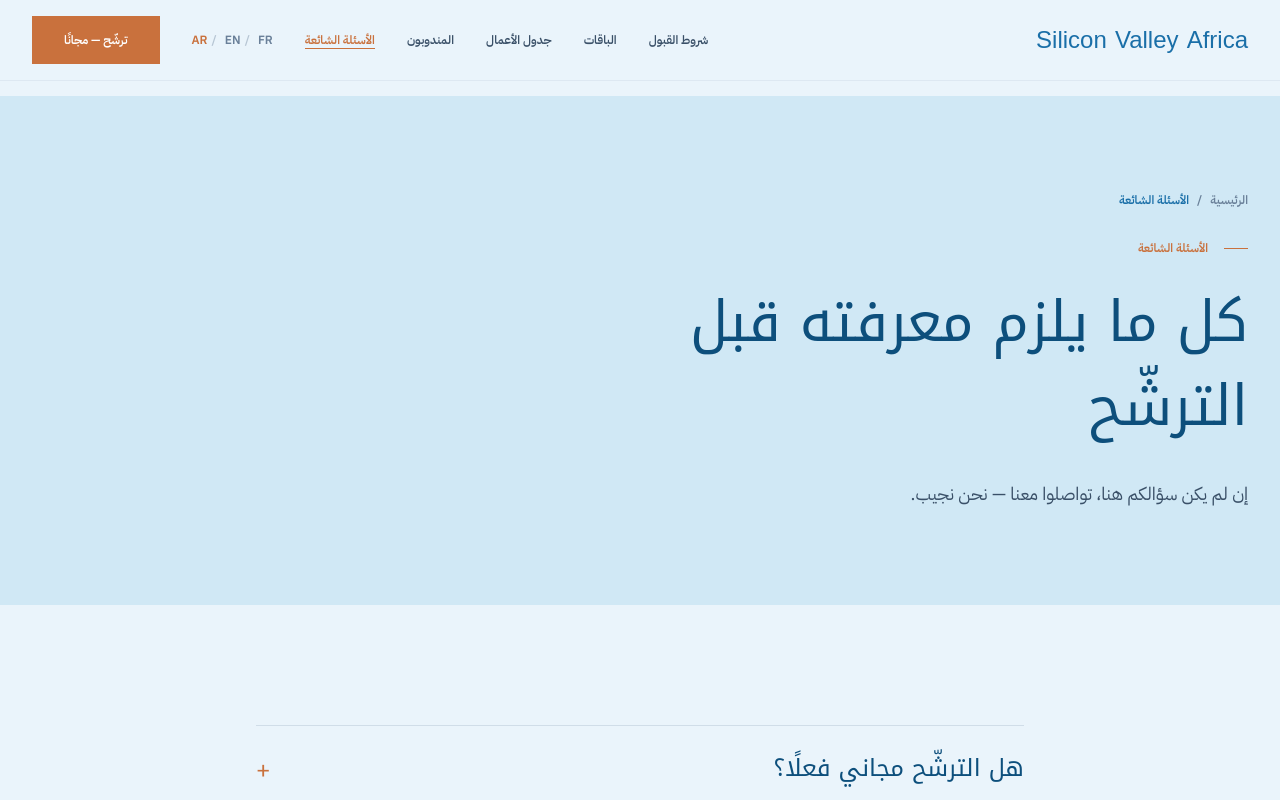
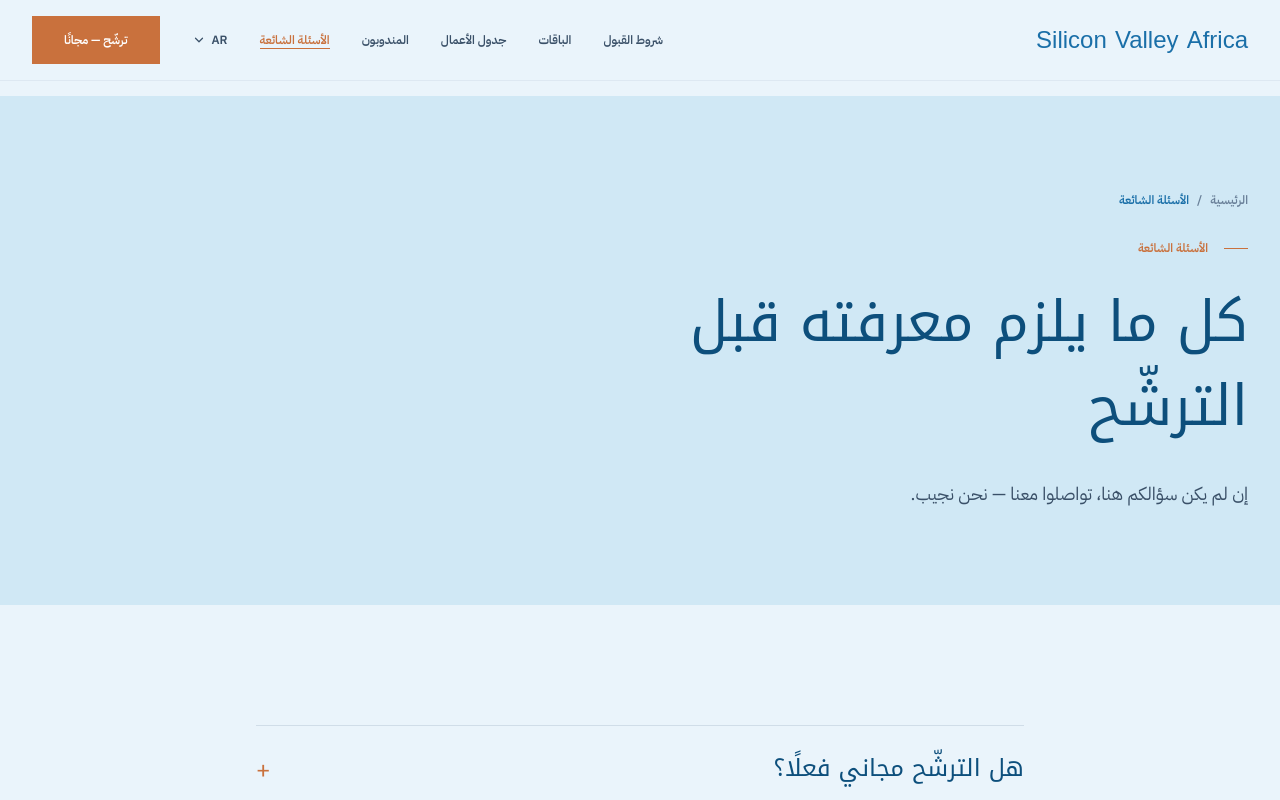
Before and after one commit to thebigbang237/svap, a Next.js app: page /ar/faq in a window 1280 px wide. Shown: the top 800 px of the page. Built offline with nearby package versions, Linux system fonts and the light colour scheme.

Commit message:
feat: add language selection to navigation and update LocaleSwitcher component

```diff
--- a/src/components/layout/LocaleSwitcher.tsx
+++ b/src/components/layout/LocaleSwitcher.tsx
@@ -1,33 +1,171 @@
 "use client";
 
-import { useLocale } from "next-intl";
+import { useEffect, useRef, useState } from "react";
+import { useLocale, useTranslations } from "next-intl";
 import { Link, usePathname } from "@/i18n/navigation";
-import { routing } from "@/i18n/routing";
+import { routing, type Locale } from "@/i18n/routing";
+import { ChevronDownIcon } from "@/components/marketing/icons";
 
-export function LocaleSwitcher({ className = "" }: { className?: string }) {
-  const activeLocale = useLocale();
+/**
+ * Each language is named in its own language — never translated.
+ *
+ * A French speaker looking for Arabic scans for "العربية", not for "Arabe".
+ * Translating these is the classic way to make a language picker useless to
+ * exactly the people who need it.
+ */
+const LOCALE_NAMES: Record<Locale, string> = {
+  fr: "Français",
+  en: "English",
+  ar: "العربية",
+};
+
+/** Delay before a hover-out closes the panel, so crossing the gap between the
+ *  button and the list doesn't flicker it shut. */
+const HOVER_CLOSE_DELAY_MS = 150;
+
+export interface LocaleSwitcherProps {
+  /**
+   * `dropdown` for the desktop bar. `inline` renders a flat row instead —
+   * used inside the mobile menu, whose animated container is
+   * `overflow-hidden` and would clip an absolutely-positioned panel.
+   */
+  variant?: "dropdown" | "inline";
+  className?: string;
+}
+
+export function LocaleSwitcher({
+  variant = "dropdown",
+  className = "",
+}: LocaleSwitcherProps) {
+  const activeLocale = useLocale() as Locale;
   const pathname = usePathname();
+  const t = useTranslations("nav");
 
+  const [open, setOpen] = useState(false);
+  const [canHover, setCanHover] = useState(false);
+  const containerRef = useRef<HTMLDivElement>(null);
+  const closeTimer = useRef<number | undefined>(undefined);
+
+  // Hover-to-open only where hovering is a real thing. On touch devices some
+  // browsers synthesise a mouseenter on tap, which would open the panel and
+  // let the click immediately toggle it shut again.
+  useEffect(() => {
+    setCanHover(window.matchMedia("(hover: hover) and (pointer: fine)").matches);
+  }, []);
+
+  // Dismiss on outside click, and on Escape.
+  useEffect(() => {
+    if (!open) return;
+
+    const onPointerDown = (event: PointerEvent) => {
+      if (!containerRef.current?.contains(event.target as Node)) setOpen(false);
+    };
+    const onKeyDown = (event: KeyboardEvent) => {
+      if (event.key === "Escape") setOpen(false);
+    };
+
+    // `pointerdown` rather than `click`: it fires before the link's own
+    // navigation, so the panel is already closing as the page changes.
+    document.addEventListener("pointerdown", onPointerDown);
+    document.addEventListener("keydown", onKeyDown);
+    return () => {
+      document.removeEventListener("pointerdown", onPointerDown);
+      document.removeEventListener("keydown", onKeyDown);
+    };
+  }, [open]);
+
+  useEffect(() => () => window.clearTimeout(closeTimer.current), []);
+
+  const cancelClose = () => window.clearTimeout(closeTimer.current);
+  const scheduleClose = () => {
+    cancelClose();
+    closeTimer.current = window.setTimeout(
+      () => setOpen(false),
+      HOVER_CLOSE_DELAY_MS,
+    );
+  };
+
+  if (variant === "inline") {
     return (
-    <div
-      className={`flex items-center gap-1 text-xs font-semibold uppercase tracking-[0.2em] ${className}`}
-    >
-      {routing.locales.map((locale, i) => (
-        <span key={locale} className="flex items-center">
-          {i > 0 && <span className="mx-1 text-ink-dim/40">/</span>}
+      <div className={`flex flex-wrap items-center gap-x-6 gap-y-2 ${className}`}>
+        {routing.locales.map((locale) => (
           <Link
+            key={locale}
             href={pathname}
             locale={locale}
+            lang={locale}
+            aria-current={locale === activeLocale ? "true" : undefined}
             className={
               locale === activeLocale
-                ? "text-terracotta"
-                : "text-ink-dim transition-colors hover:text-blue"
+                ? "text-sm font-semibold text-terracotta"
+                : "text-sm text-ink-mid transition-colors hover:text-blue"
             }
           >
-            {locale.toUpperCase()}
+            {LOCALE_NAMES[locale]}
           </Link>
-        </span>
         ))}
       </div>
     );
   }
+
+  return (
+    <div
+      ref={containerRef}
+      className={`relative ${className}`}
+      onMouseEnter={canHover ? () => { cancelClose(); setOpen(true); } : undefined}
+      onMouseLeave={canHover ? scheduleClose : undefined}
+      // Closes when focus leaves the whole control by keyboard, which
+      // `pointerdown` alone wouldn't catch.
+      onBlur={(event) => {
+        if (!event.currentTarget.contains(event.relatedTarget as Node)) {
+          setOpen(false);
+        }
+      }}
+    >
+      <button
+        type="button"
+        onClick={() => setOpen((v) => !v)}
+        aria-expanded={open}
+        aria-haspopup="true"
+        // Translated: the control is announced in the language of the page
+        // it sits on. The language *names* stay untranslated; the word
+        // "Language" does not.
+        aria-label={`${t("language")}: ${LOCALE_NAMES[activeLocale]}`}
+        className="flex items-center gap-1.5 text-xs font-semibold uppercase tracking-[0.2em] text-ink-mid transition-colors hover:text-blue"
+      >
+        {activeLocale.toUpperCase()}
+        <ChevronDownIcon
+          className={`h-3.5 w-3.5 transition-transform duration-200 ${open ? "rotate-180" : ""}`}
+        />
+      </button>
+
+      {/* Bridges the gap between button and panel so a diagonal mouse path
+          doesn't cross dead space and trigger the close timer. */}
+      <div
+        className={`absolute inset-e-0 top-full z-50 pt-3 ${open ? "block" : "hidden"}`}
+      >
+        <ul className="min-w-40 border border-ink-dim/20 bg-white py-2 shadow-sm">
+          {routing.locales.map((locale) => (
+            <li key={locale}>
+              <Link
+                href={pathname}
+                locale={locale}
+                lang={locale}
+                onClick={() => setOpen(false)}
+                aria-current={locale === activeLocale ? "true" : undefined}
+                className={[
+                  "block px-4 py-2 text-sm transition-colors",
+                  locale === activeLocale
+                    ? "font-semibold text-terracotta"
+                    : "text-ink-mid hover:bg-sky-mid hover:text-blue",
+                ].join(" ")}
+              >
+                {LOCALE_NAMES[locale]}
+              </Link>
+            </li>
+          ))}
+        </ul>
+      </div>
+    </div>
+  );
+}
--- a/src/components/layout/Topbar.tsx
+++ b/src/components/layout/Topbar.tsx
@@ -109,7 +109,9 @@ export function Topbar() {
                   {link.label}
                 </Link>
               ))}
-              <LocaleSwitcher />
+              {/* Inline here, not a dropdown: this panel animates via
+                  overflow-hidden, which would clip an absolute one. */}
+              <LocaleSwitcher variant="inline" />
               <CTAButton href="/candidature" variant="primary" className="w-full">
                 {t("cta")}
               </CTAButton>
--- a/src/components/marketing/icons.tsx
+++ b/src/components/marketing/icons.tsx
@@ -55,6 +55,21 @@ export function ArrowRightIcon({ className = "" }: IconProps) {
         clipRule="evenodd"
         d="M11.293 4.293a1 1 0 0 1 1.414 0l5 5a1 1 0 0 1 0 1.414l-5 5a1 1 0 0 1-1.414-1.414L14.586 11H4a1 1 0 1 1 0-2h10.586l-3.293-3.293a1 1 0 0 1 0-1.414Z"
       />
+    </svg>
+  );
+}
+
+export function ChevronDownIcon({ className = "" }: IconProps) {
+  return (
+    <svg
+      viewBox="0 0 20 20"
+      fill="none"
+      stroke="currentColor"
+      strokeWidth={1.75}
+      className={className}
+      aria-hidden="true"
+    >
+      <path d="m5 7.5 5 5 5-5" strokeLinecap="round" strokeLinejoin="round" />
     </svg>
   );
 }
```
Also changed, not shown: messages/ar.json, messages/en.json, messages/fr.json. Lines whose indentation alone changed are shown as unchanged.
